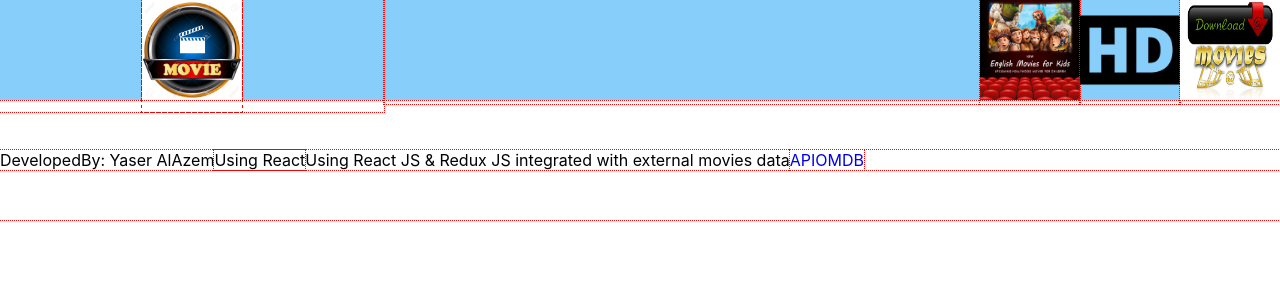
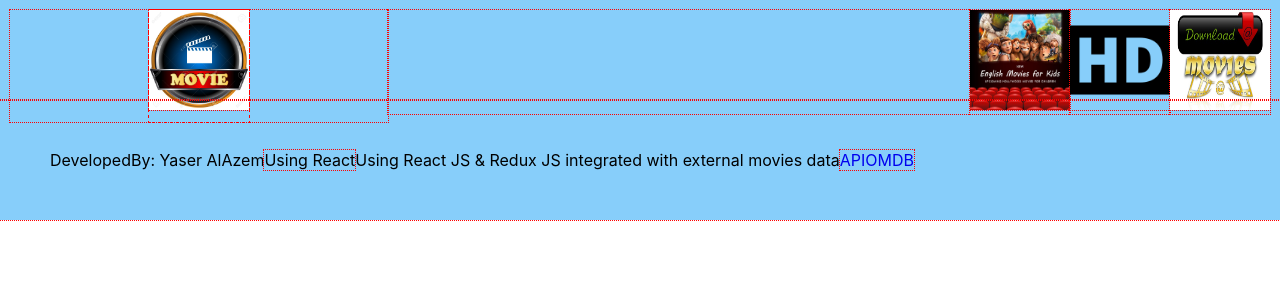
Before and after one commit to Thaneshwor/movies-list, a React (Create React App) app: page / in a window 1280 px wide. Shown: the top 300 px of the page. Built offline with nearby package versions, Linux system fonts and the light colour scheme.

Commit message:
Add dependencies and css

```diff
--- a/package.json
+++ b/package.json
@@ -6,9 +6,13 @@
     "@testing-library/jest-dom": "^4.2.4",
     "@testing-library/react": "^9.3.2",
     "@testing-library/user-event": "^7.1.2",
+    "axios": "^0.19.2",
     "react": "^16.13.1",
     "react-dom": "^16.13.1",
-    "react-scripts": "3.4.1"
+    "react-scripts": "3.4.1",
+    "redux": "^4.0.5",
+    "redux-devtools-extension": "^2.13.8",
+    "redux-thunk": "^2.3.0"
   },
   "scripts": {
     "start": "react-scripts start",
--- a/src/components/footer/footer.css
+++ b/src/components/footer/footer.css
@@ -1,6 +1,6 @@
 
 .footer{
     width: 100%;
-    margin-top: 50px;
-    margin-bottom: 50px;
+    padding: 50px 50px;
+    background-color: lightskyblue;
 }
--- a/src/components/header/navbar.css
+++ b/src/components/header/navbar.css
@@ -7,7 +7,8 @@
 .nav-bar{
     width: 100%;
     height: 100px;
-    margin-bottom: 40px;
+    padding: 10px 10px;
+    margin:0, 0px 0px 0px;
     background-color: lightskyblue;
 }
 
```
Also changed, not shown: 1 other file (tests, documents, lock files or other folders).
